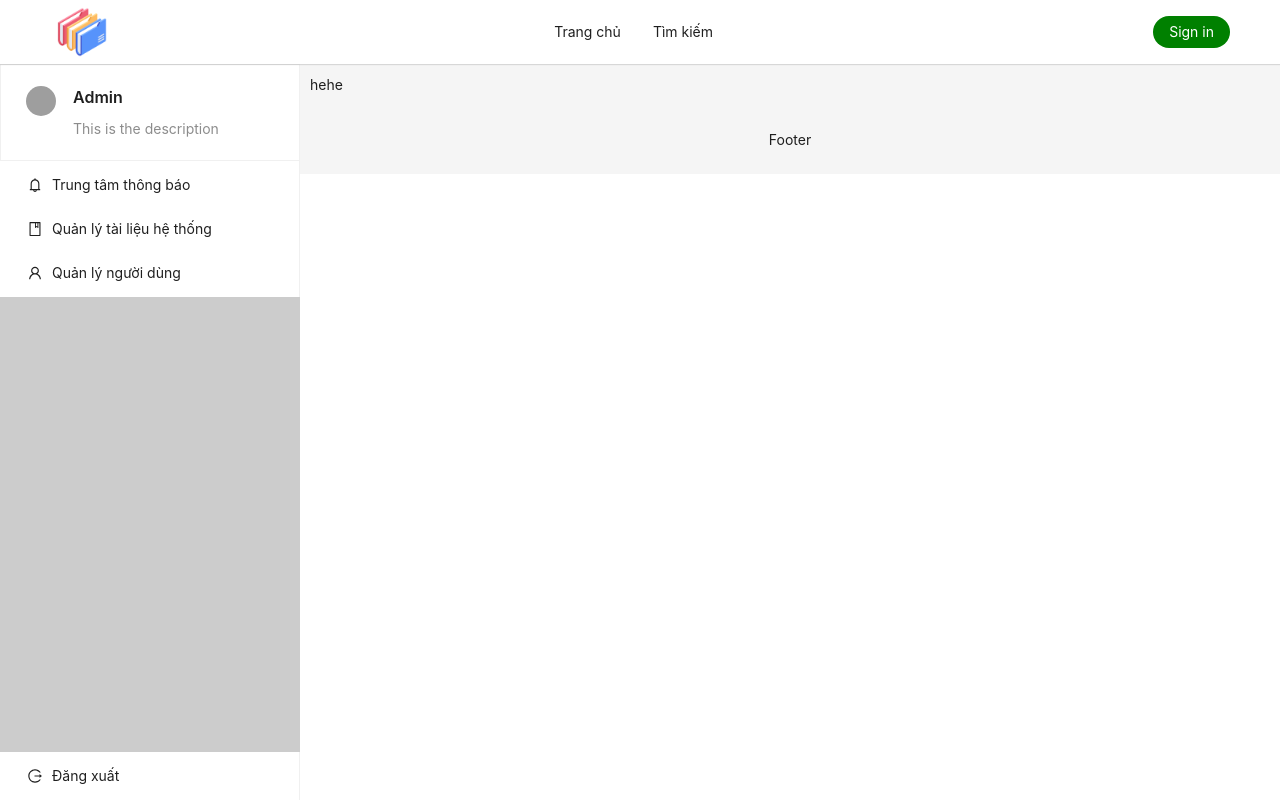
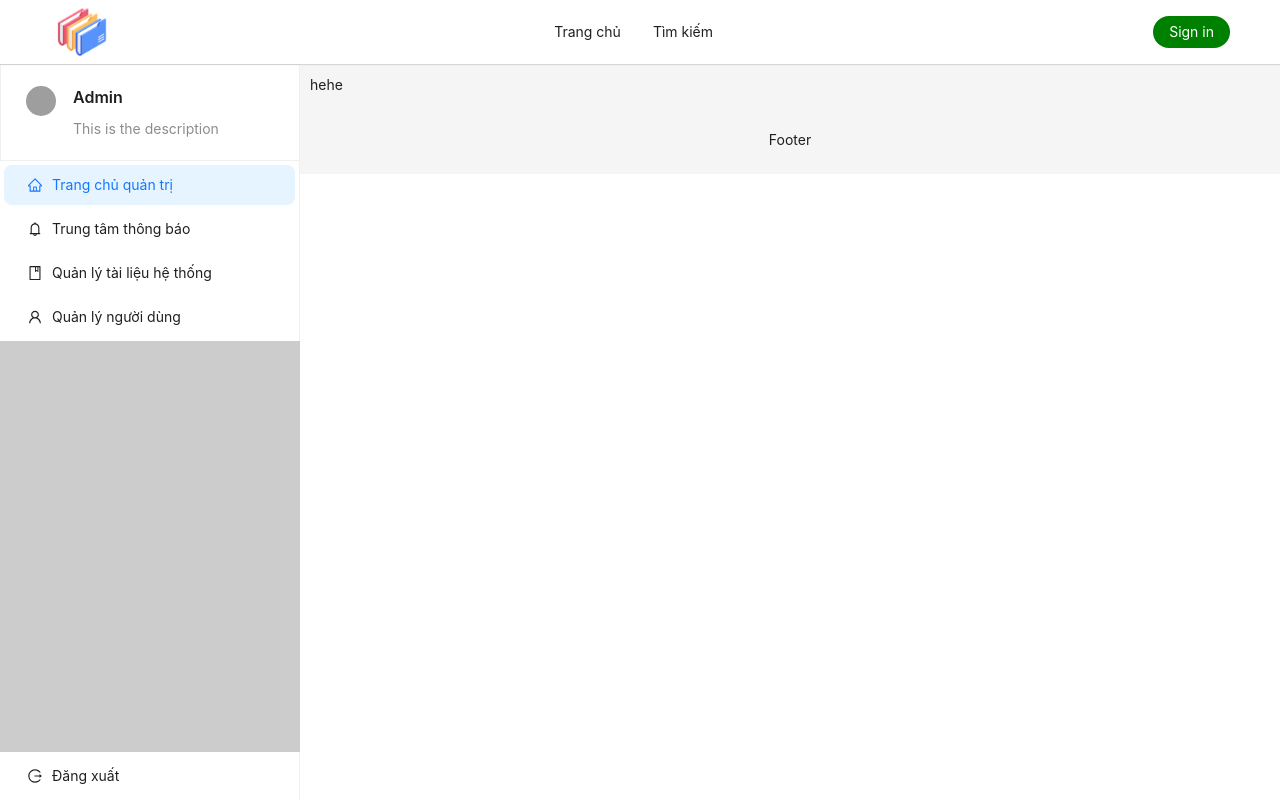
Before and after one commit to nqdo26/Project-NLN, a React (Create React App) app in the folder FrontEnd/: page /admin in a window 1280 px wide. Built offline with nearby package versions, Linux system fonts and the light colour scheme; grey boxes are pictures that could not be loaded.

Commit message:
Layouts update

```diff
--- a/FrontEnd/src/components/Layouts/AdminLayout/Sidebar/index.js
+++ b/FrontEnd/src/components/Layouts/AdminLayout/Sidebar/index.js
@@ -1,6 +1,6 @@
 import classNames from 'classnames/bind';
 import { Button, Card, Layout, Menu, Avatar, Flex } from 'antd';
-import { useNavigate } from 'react-router-dom';
+import { useNavigate, useLocation } from 'react-router-dom';
 import {
     AppstoreOutlined,
     SettingOutlined,
@@ -9,6 +9,7 @@ import {
     PlusOutlined,
     UserOutlined,
     BellOutlined,
+    HomeOutlined,
 } from '@ant-design/icons';
 
 import styles from './Sidebar.module.scss';
@@ -16,10 +17,17 @@ import styles from './Sidebar.module.scss';
 function Sidebar() {
     const cx = classNames.bind(styles);
     const navigate = useNavigate();
+    const location = useLocation();
     const { Sider } = Layout;
     const { Meta } = Card;
 
     const menuItems = [
+        {
+            key: 'home',
+            label: 'Trang chủ quản trị',
+            icon: <HomeOutlined />,
+            path: '/admin',
+        },
         {
             key: 'notification',
             label: 'Trung tâm thông báo',
@@ -47,9 +55,7 @@ function Sidebar() {
         }
     };
 
-    const handleNewDoc = () => {
-        navigate('/new-doc');
-    };
+    const selectedKey = menuItems.find((item) => item.path === location.pathname)?.key;
 
     return (
         <Sider style={{ position: 'fixed', backgroundColor: '#ccc' }} width="300px" className={cx('wrapper')}>
@@ -67,7 +73,7 @@ function Sidebar() {
                             description="This is the description"
                         />
                     </Card>
-                    <Menu mode="inline" items={menuItems} onClick={handleOnclick} />
+                    <Menu mode="inline" items={menuItems} onClick={handleOnclick} selectedKeys={[selectedKey]} />
                 </div>
 
                 <Menu
--- a/FrontEnd/src/components/Layouts/DefaultLayout/Sidebar/index.js
+++ b/FrontEnd/src/components/Layouts/DefaultLayout/Sidebar/index.js
@@ -1,6 +1,6 @@
 import classNames from 'classnames/bind';
 import { Button, Card, Layout, Menu, Avatar, Flex } from 'antd';
-import { useNavigate } from 'react-router-dom';
+import { useNavigate, useLocation } from 'react-router-dom';
 import { AppstoreOutlined, SettingOutlined, LogoutOutlined, BookOutlined, PlusOutlined } from '@ant-design/icons';
 
 import styles from './Sidebar.module.scss';
@@ -8,6 +8,7 @@ import styles from './Sidebar.module.scss';
 function Sidebar() {
     const cx = classNames.bind(styles);
     const navigate = useNavigate();
+    const location = useLocation();
     const { Sider } = Layout;
     const { Meta } = Card;
 
@@ -44,6 +45,8 @@ function Sidebar() {
         navigate('/new-doc');
     };
 
+    const selectedKey = menuItems.find((item) => item.path === location.pathname)?.key;
+
     return (
         <Sider style={{ position: 'fixed', backgroundColor: '#ccc' }} width="300px" className={cx('wrapper')}>
             <Flex vertical justify="space-between" style={{ height: '100%' }}>
@@ -65,7 +68,7 @@ function Sidebar() {
                             description="This is the description"
                         />
                     </Card>
-                    <Menu mode="inline" items={menuItems} onClick={handleOnclick} />
+                    <Menu mode="inline" items={menuItems} onClick={handleOnclick} selectedKeys={[selectedKey]} />
                 </div>
 
                 <Menu
--- a/FrontEnd/src/components/Layouts/DocViewLayout/Sidebar/index.js
+++ b/FrontEnd/src/components/Layouts/DocViewLayout/Sidebar/index.js
@@ -1,5 +1,5 @@
 import classNames from 'classnames/bind';
-import { Button, Card, Layout, Menu, Avatar, Flex, Divider, Typography } from 'antd';
+import { Button, Card, Layout, Menu, Avatar, Flex, Divider, message, Typography, Tooltip } from 'antd';
 import { useNavigate } from 'react-router-dom';
 import {
     AppstoreOutlined,
@@ -10,6 +10,7 @@ import {
     DownloadOutlined,
     SaveOutlined,
     WarningOutlined,
+    ShareAltOutlined,
 } from '@ant-design/icons';
 
 import styles from './Sidebar.module.scss';
@@ -81,6 +82,18 @@ function Sidebar() {
         navigate('/new-doc');
     };
 
+    const handleShare = () => {
+        const url = window.location.href;
+        navigator.clipboard
+            .writeText(url)
+            .then(() => {
+                message.success('Đã sao chép đường dẫn vào bộ nhớ tạm');
+            })
+            .catch(() => {
+                message.error('Không thể sao chép đường dẫn');
+            });
+    };
+
     return (
         <Sider style={{ position: 'fixed', backgroundColor: '#ccc' }} width="300px" className={cx('wrapper')}>
             <Flex vertical justify="space-between" style={{ height: '100%' }}>
@@ -97,15 +110,26 @@ function Sidebar() {
                             borderRadius: '0',
                         }}
                         actions={[
+                            <Tooltip title={'Tải về'}>
                                 <Button style={{ backgroundColor: 'green', color: 'white' }} onClick={handleNewDoc}>
                                     <DownloadOutlined />
-                            </Button>,
+                                </Button>
+                            </Tooltip>,
+                            <Tooltip title={'Lưu vào thư viện'}>
                                 <Button style={{ backgroundColor: 'blue', color: 'white' }} onClick={handleNewDoc}>
                                     <SaveOutlined />
-                            </Button>,
+                                </Button>
+                            </Tooltip>,
+                            <Tooltip title={'Báo cáo tài liệu'}>
                                 <Button style={{ backgroundColor: 'red', color: 'white' }} onClick={handleNewDoc}>
                                     <WarningOutlined />
-                            </Button>,
+                                </Button>
+                            </Tooltip>,
+                            <Tooltip title={'Chia sẻ tài liệu'}>
+                                <Button style={{ backgroundColor: 'orange', color: 'white' }} onClick={handleShare}>
+                                    <ShareAltOutlined />
+                                </Button>
+                            </Tooltip>,
                         ]}
                     >
                         <Meta
--- a/FrontEnd/src/components/Notification/index.js
+++ b/FrontEnd/src/components/Notification/index.js
@@ -17,7 +17,7 @@ function Notification({ item }) {
         navigate('/doc/' + path);
     };
     return (
-        <List.Item onClick={() => handleOnClick(item.name)}>
+        <List.Item>
             <Skeleton avatar title={false} loading={item.loading} active>
                 <Flex
                     vertical
@@ -35,6 +35,7 @@ function Notification({ item }) {
                     />
 
                     <Flex gap={10} style={{ padding: '10px' }}>
+                        <Button onClick={() => handleOnClick(item.name)}>Truy cập tài liệu</Button>
                         <Button>Truy cập nguời báo cáo</Button>
 
                         <Button>Đánh dấu đã đọc</Button>
--- a/FrontEnd/src/pages/AdminDocManage/index.js
+++ b/FrontEnd/src/pages/AdminDocManage/index.js
@@ -76,6 +76,7 @@ function AdminDocManage() {
                 renderItem={(item) => (
                     <List.Item>
                         <Card
+                            hoverable
                             onClick={() => handleOnClick(item.path)}
                             title={item.title}
                             extra={
```
Lines whose indentation alone changed are shown as unchanged.
